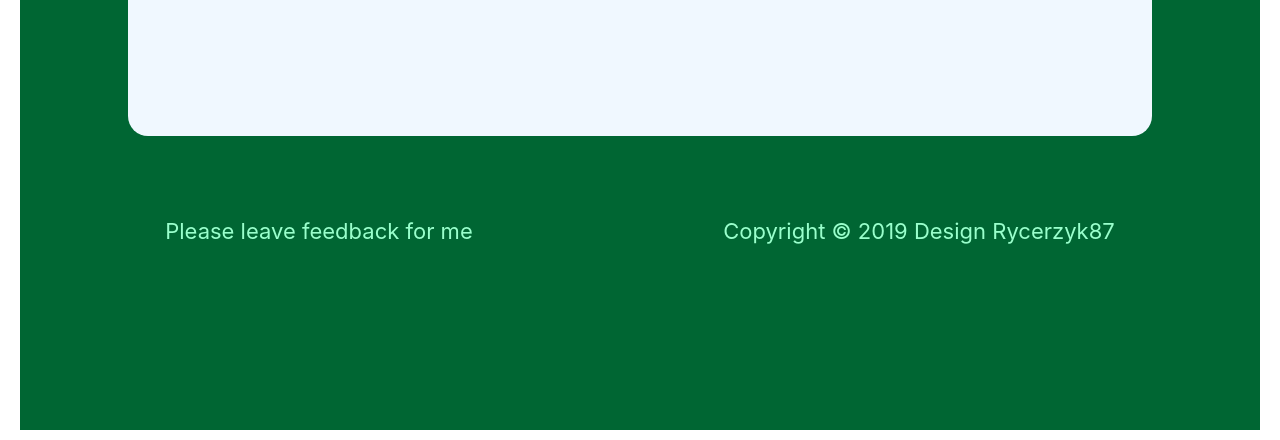
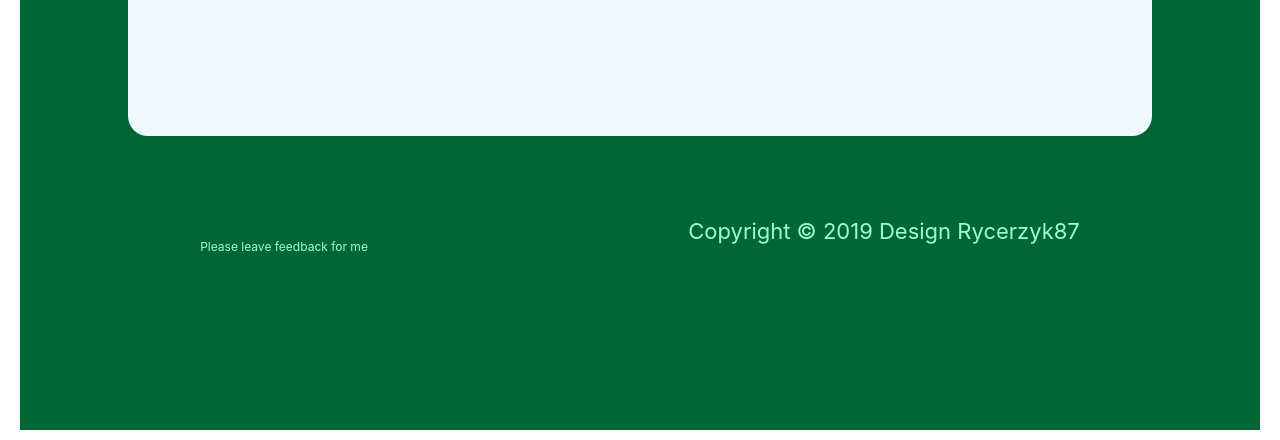
Before and after one commit to Rycerzyk87/Api-Front, a React app in the folder apifront/: page / in a window 1280 px wide. Shown: the part 420-860 px from the top of the page. Built offline with nearby package versions, Linux system fonts and the light colour scheme.

Commit message:
footer ready

```diff
--- a/apifront/src/modules/Footer.js
+++ b/apifront/src/modules/Footer.js
@@ -3,7 +3,7 @@ import React from 'react';
 const Footer = () => {
     return (
         <div className="footer">
-            <p>Please leave feedback for me</p>
+            <p className="feedback">Please leave feedback for me</p>
             <p>Copyright © 2019 Design Rycerzyk87</p>
         </div>
     )
--- a/apifront/src/modules/Main.js
+++ b/apifront/src/modules/Main.js
@@ -79,7 +79,7 @@ class Main extends React.Component {
     render() {
         if (this.state.data.length === 0) {
             return (
-                <div><h1>Oczekiwanie na dane...</h1></div>
+                <div className="waiting"><h1>Oczekiwanie na dane...</h1></div>
             );
         }
         return (
--- a/apifront/src/style/App.css
+++ b/apifront/src/style/App.css
@@ -61,6 +61,10 @@ select{
   font-size: 20px;
   padding-left: 20px;
 }
+.waiting{
+  min-height: 300px;
+  margin-top: 150px;
+}
 
 /* callender */
 .calender{
@@ -115,7 +119,7 @@ ul{
   justify-content: space-around;
 }
 
-p.footer:first-child{
-  background-color: #222;
-  font-size: 2px;
+.feedback{
+  align-self: flex-end;
+  font-size: 12px
 }
```
